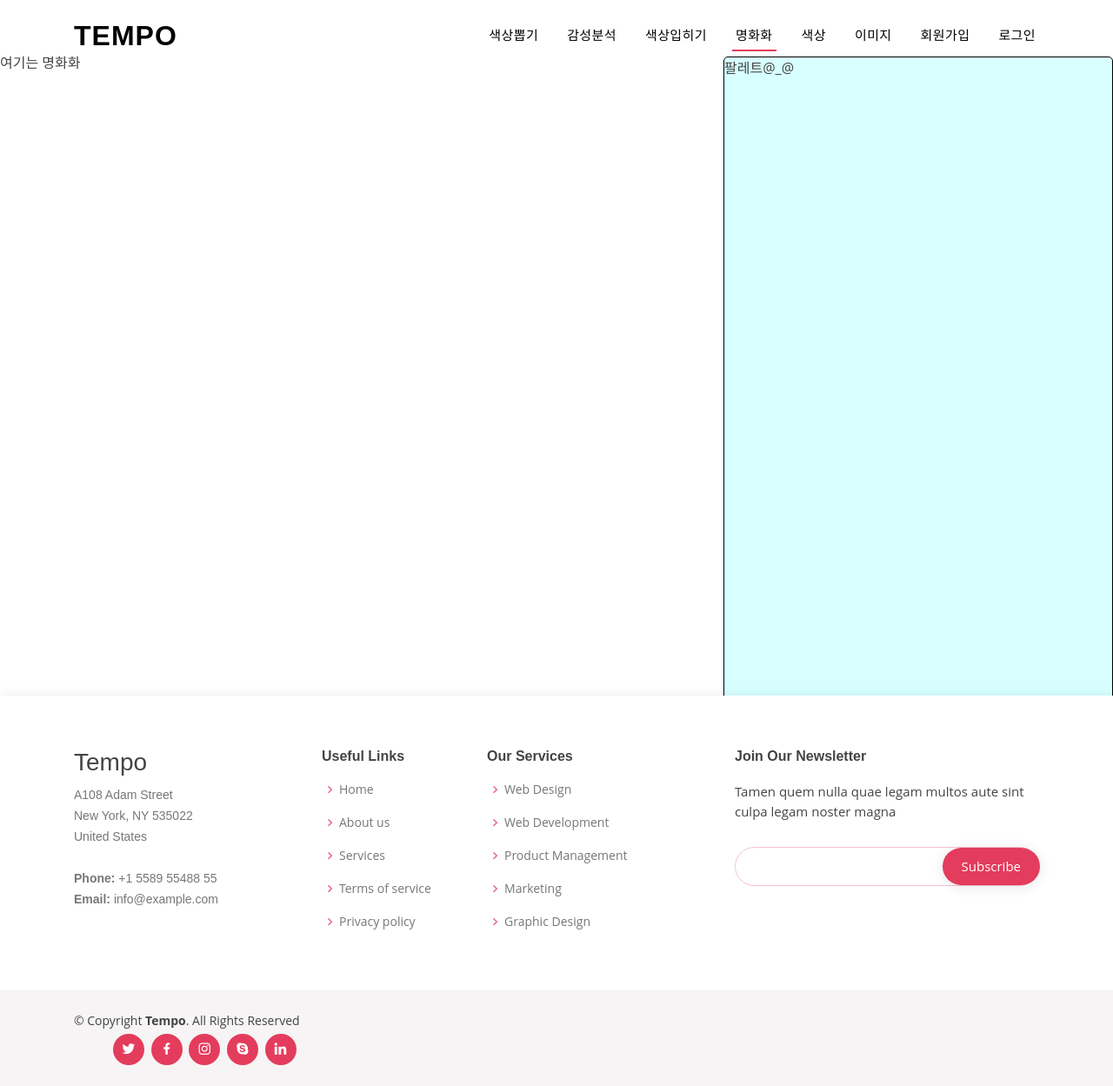
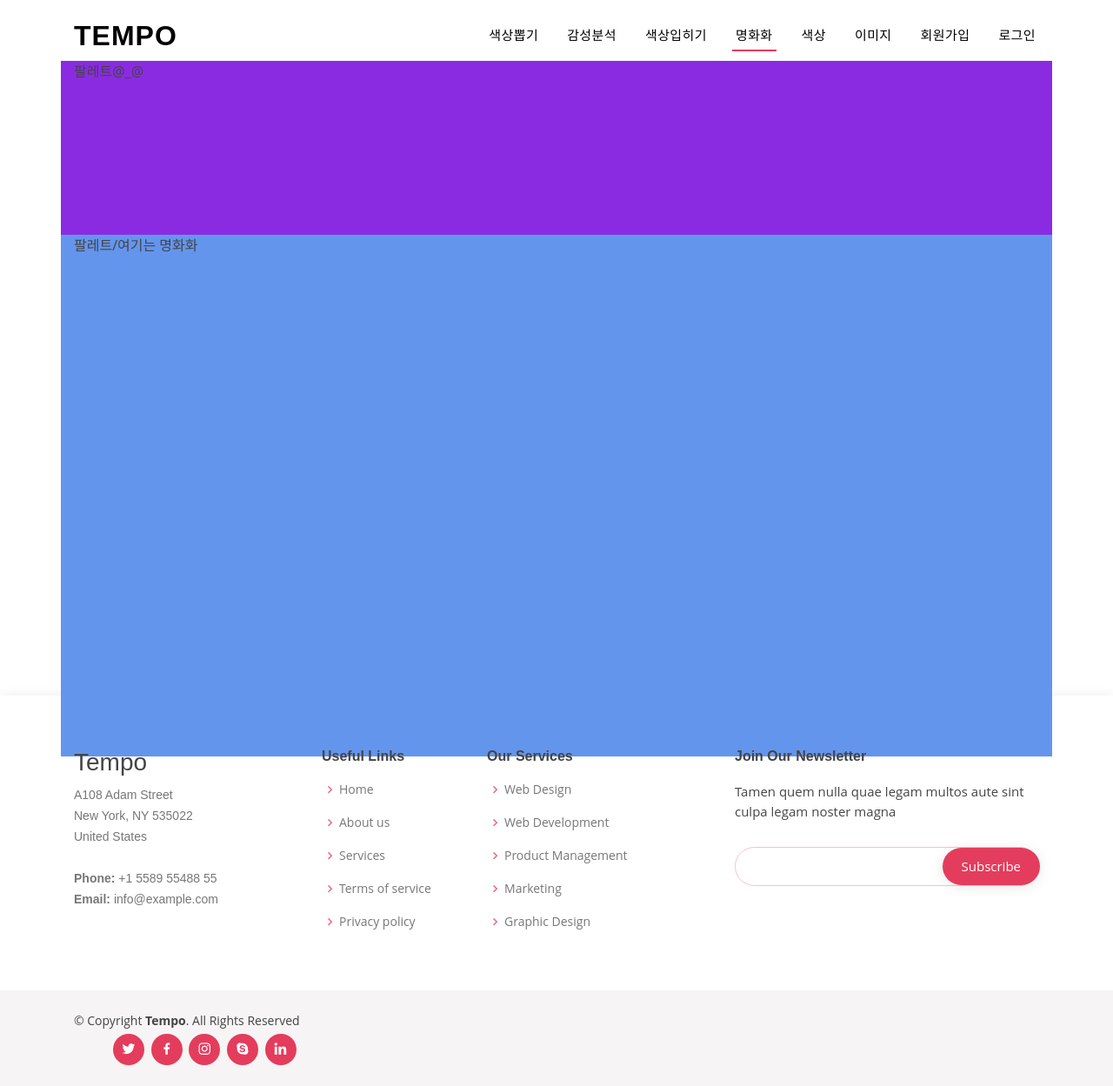
Before and after one commit to rafinkang/masterpiece, a Django app: page /pallate/ch-style/ in a window 1280 px wide. Shown: the whole page at 87% size. Run offline with Django 3.2, Linux system fonts and the light colour scheme; some libraries are stand-ins or nearby versions.

Commit message:
pallate layout style

```diff
--- a/masterpiece/static/css/pallate_style.css
+++ b/masterpiece/static/css/pallate_style.css
@@ -1,11 +1,21 @@
+/* common style */
+.pallate-container  {
+    margin-top: 10px;
+}
+
 .pallate {
-    position: fixed;
-    top: 65px;
-    right: 0;
-    width: 35%;
-    background-color: #d7ffff;
-    height: 93%;
-    z-index: -999;
-    border: 1px solid #000;
-    border-radius: 5px;
+    height: 200px;
+    background-color: blueviolet;
 }
+
+.pallate-container .content{
+    min-height: 600px;
+}
+
+#colorpick .content {
+    background-color: coral;
+}
+
+#ch-style .content {
+    background-color: cornflowerblue;
+}
--- a/masterpiece/templates/pallate/ch_style.html
+++ b/masterpiece/templates/pallate/ch_style.html
@@ -1,10 +1,12 @@
 {% extends 'index.html' %}
 
 {% block content %}
-<section id="chStyle">
+<section id="ch-style">
+    <div class="container pallate-container">
 {% include 'pallate/pallate.html'%}
-
-    <div>여기는 명화화</div>
-
+        <div class="row">
+            <div class="content col-md-12">팔레트/여기는 명화화</div>
+        </div>
+    </div>
 </section>
 {% endblock %}
--- a/masterpiece/templates/pallate/pallate.html
+++ b/masterpiece/templates/pallate/pallate.html
@@ -1,3 +1,3 @@
-{% comment %} <section id="pallate"> {% endcomment %}
-    <div class="pallate">팔레트@_@</div>
-{% comment %} </section> {% endcomment %}
+<div class="row">
+    <div class="pallate col-md-12">팔레트@_@</div>
+</div>
```
Also changed, not shown: masterpiece/templates/pallate/colorpick.html (+6 -1 lines).
